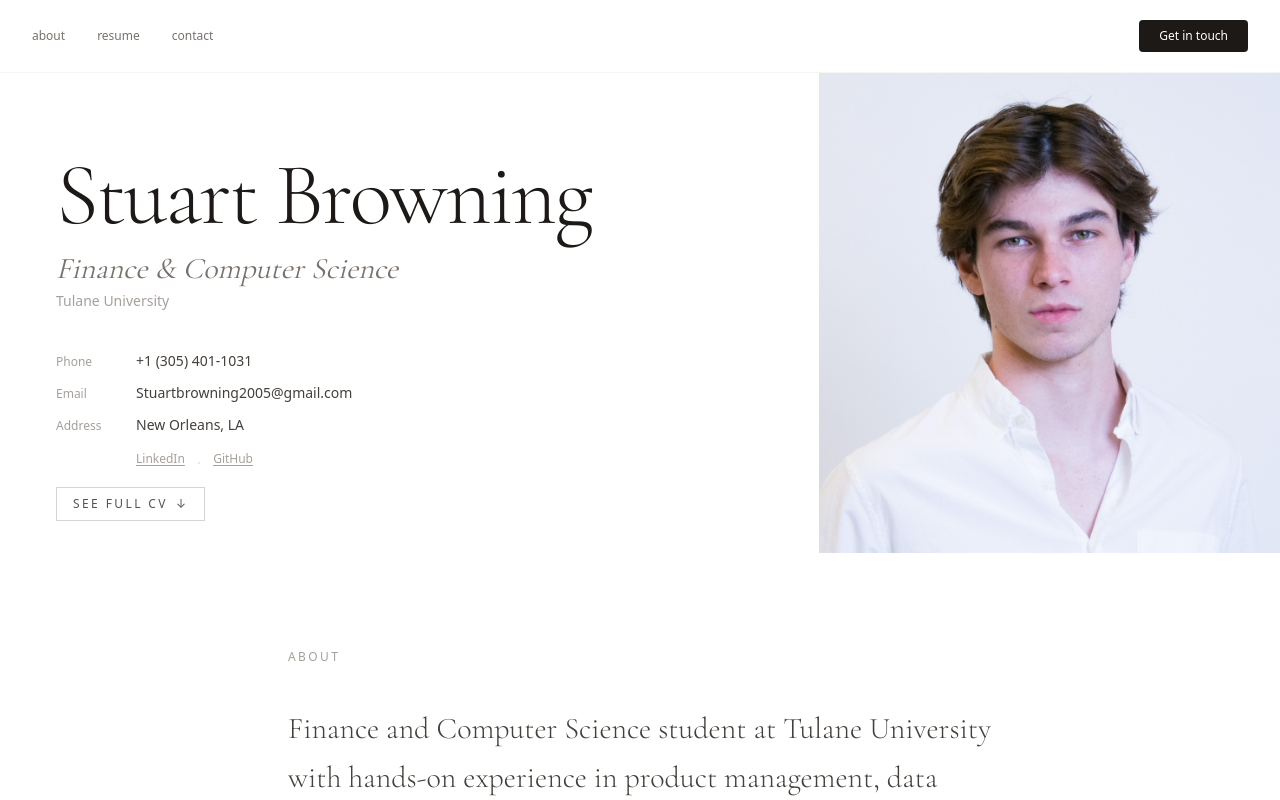
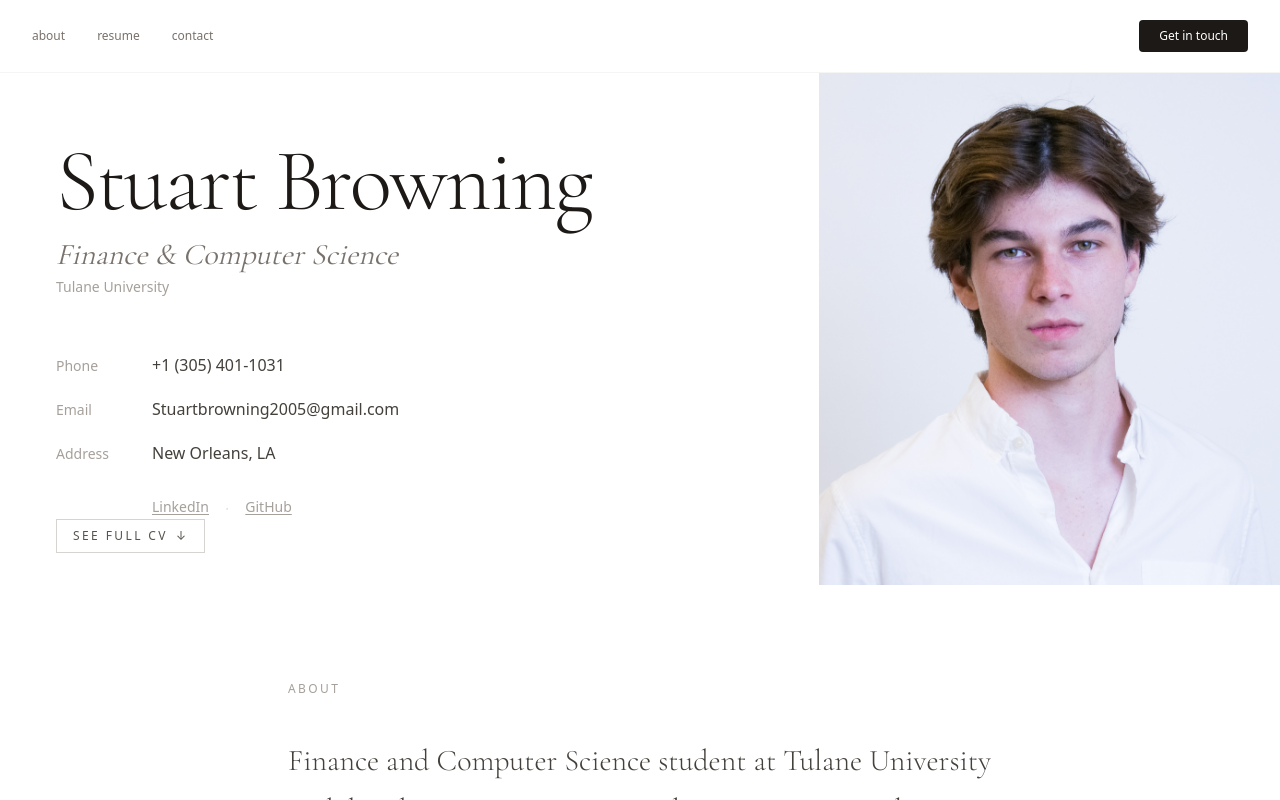
Before and after one commit to stuartbrowning2005/stuart-resume-site, a Next.js app: page / in a window 1280 px wide. Shown: the top 800 px of the page. Built offline with nearby package versions, Linux system fonts and the light colour scheme.

Commit message:
Pull apart left panel details — more spacing, larger contact text

```diff
--- a/app/page.tsx
+++ b/app/page.tsx
@@ -168,43 +168,43 @@ export default function Home() {
           </p>
           <p className="mt-1 text-sm text-stone-400">{data.institution}</p>
 
-          <div className="mt-10 space-y-3">
+          <div className="mt-14 space-y-5">
             <div className="flex items-baseline gap-4">
-              <span className="w-16 shrink-0 text-xs text-stone-400">
+              <span className="w-20 shrink-0 text-sm text-stone-400">
                 Phone
               </span>
               <a
                 href={`tel:${data.phone}`}
-                className="text-sm text-stone-700 transition-colors hover:text-stone-900"
+                className="text-base text-stone-700 transition-colors hover:text-stone-900"
               >
                 {data.phone}
               </a>
             </div>
             <div className="flex items-baseline gap-4">
-              <span className="w-16 shrink-0 text-xs text-stone-400">
+              <span className="w-20 shrink-0 text-sm text-stone-400">
                 Email
               </span>
               <a
                 href={`mailto:${data.email}`}
-                className="break-all text-sm text-stone-700 transition-colors hover:text-stone-900"
+                className="break-all text-base text-stone-700 transition-colors hover:text-stone-900"
               >
                 {data.email}
               </a>
             </div>
             <div className="flex items-baseline gap-4">
-              <span className="w-16 shrink-0 text-xs text-stone-400">
+              <span className="w-20 shrink-0 text-sm text-stone-400">
                 Address
               </span>
-              <span className="text-sm text-stone-700">{data.location}</span>
+              <span className="text-base text-stone-700">{data.location}</span>
             </div>
           </div>
 
-          <div className="mt-4 flex gap-3 pl-20">
+          <div className="mt-8 flex gap-4 pl-24">
             <a
               href={data.linkedin}
               target="_blank"
               rel="noopener noreferrer"
-              className="text-xs text-stone-400 underline underline-offset-2 transition-colors hover:text-stone-900"
+              className="text-sm text-stone-400 underline underline-offset-2 transition-colors hover:text-stone-900"
             >
               LinkedIn
             </a>
@@ -213,7 +213,7 @@ export default function Home() {
               href={data.github}
               target="_blank"
               rel="noopener noreferrer"
-              className="text-xs text-stone-400 underline underline-offset-2 transition-colors hover:text-stone-900"
+              className="text-sm text-stone-400 underline underline-offset-2 transition-colors hover:text-stone-900"
             >
               GitHub
             </a>
```
